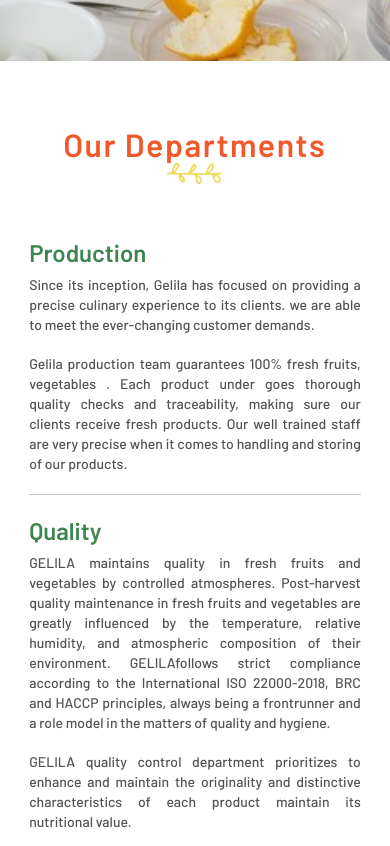
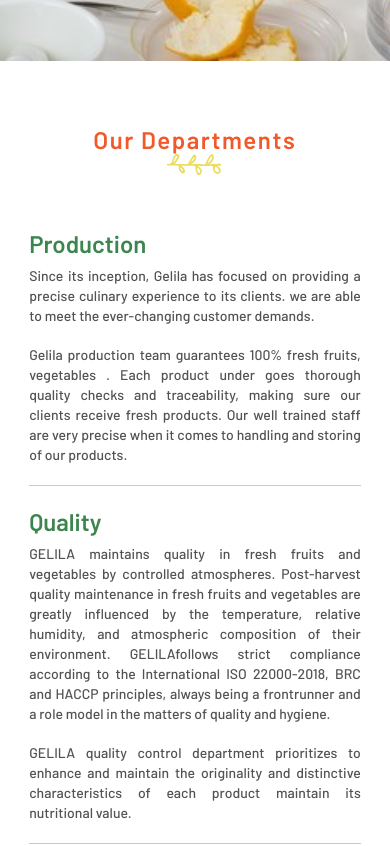
Before and after one commit to Mohamed-Hatem153/Gelila-new, a React (Create React App) app: page /services in a window 390 px wide. Shown: the part 3840-4686 px from the top of the page. Built offline with nearby package versions, Linux system fonts and the light colour scheme.

Commit message:
change font size in small screens

```diff
--- a/src/components/OurServecisDetails/OurServecisDetails.css
+++ b/src/components/OurServecisDetails/OurServecisDetails.css
@@ -81,6 +81,9 @@
     margin: 10px 0px 40px 0px;
     left: unset;
   }
+  .our-departments-title h3 {
+    font-size: 1.5rem;
+  }
 }
 .other-list p {
   font-weight: 700;
```
